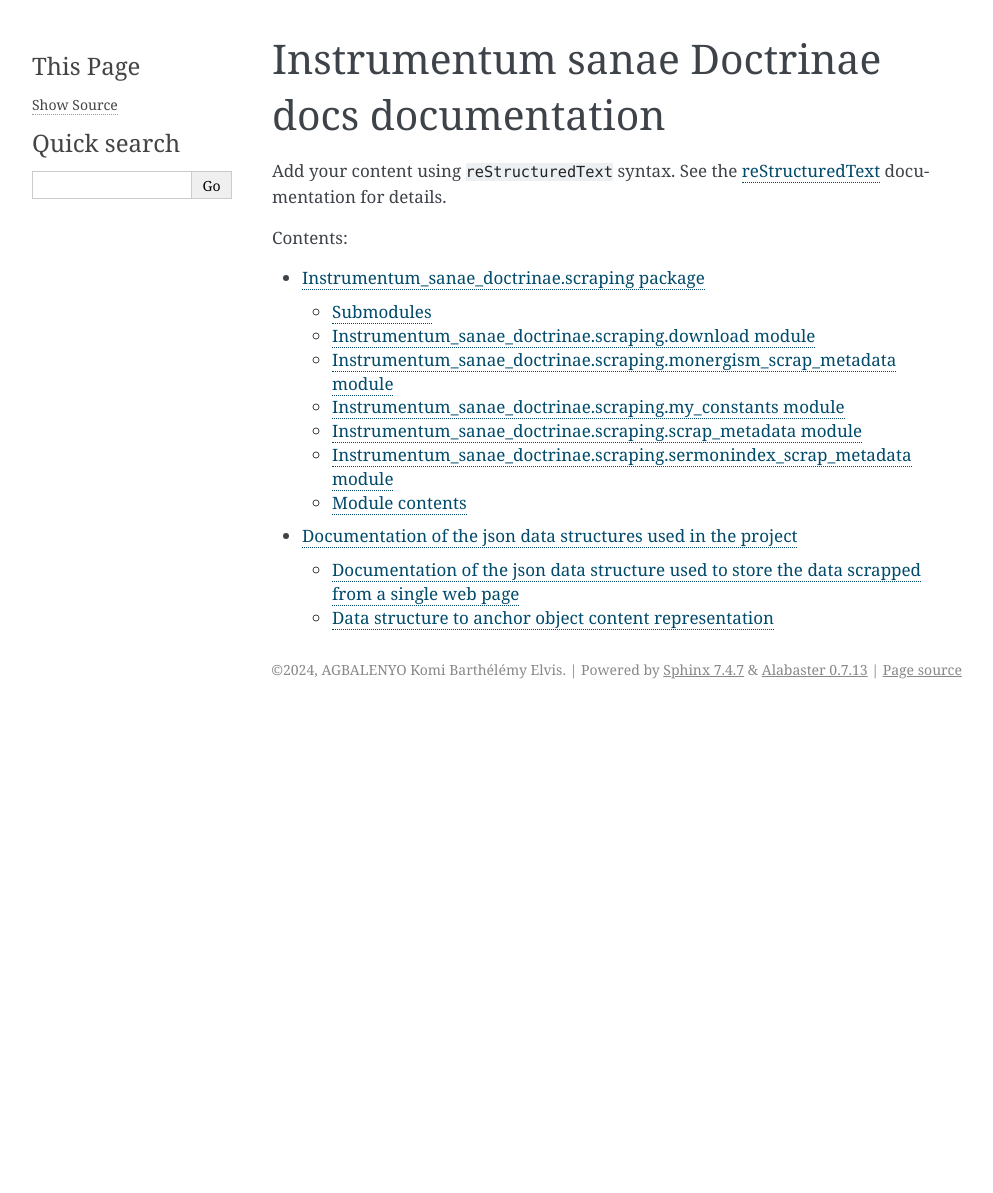
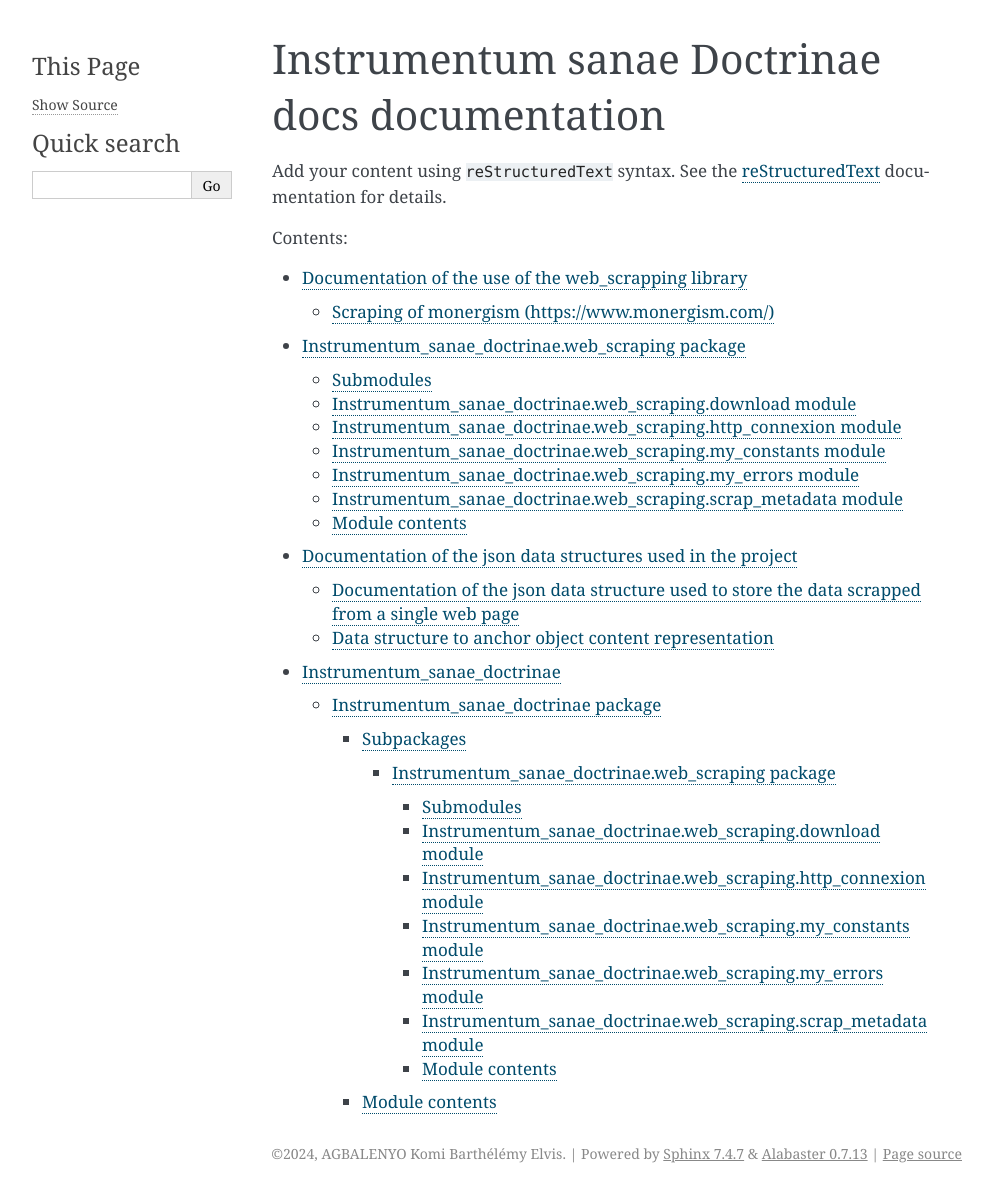
Before and after one commit to Elvis-codeur/Instrumentum_sanae_doctrinae_CLI, a Sphinx documentation site: the page built from docs/source/index.rst, in a window 1280 px wide. Shown: the whole page, without its empty margins (148-1141 px from the left). Built offline with Sphinx 7.4.7, drawn with Linux system fonts in a browser that asks for light colours; before the commit the page ends 900 px from its top, so only the background shows below that.

Commit message:
Commit 1 du 17-01-2025

```diff
--- a/docs/source/Instrumentum_sanae_doctrinae.rst
+++ b/docs/source/Instrumentum_sanae_doctrinae.rst
@@ -7,7 +7,7 @@ Subpackages
 .. toctree::
    :maxdepth: 4
 
-   Instrumentum_sanae_doctrinae.scraping
+   Instrumentum_sanae_doctrinae.web_scraping
 
 Module contents
 ---------------
--- a/docs/source/Instrumentum_sanae_doctrinae.scraping.rst
+++ /dev/null
@@ -1,53 +0,0 @@
-Instrumentum\_sanae\_doctrinae.scraping package
-===============================================
-
-Submodules
-----------
-
-Instrumentum\_sanae\_doctrinae.scraping.download module
--------------------------------------------------------
-
-.. automodule:: Instrumentum_sanae_doctrinae.scraping.download
-   :members:
-   :undoc-members:
-   :show-inheritance:
-
-Instrumentum\_sanae\_doctrinae.scraping.monergism\_scrap\_metadata module
--------------------------------------------------------------------------
-
-.. automodule:: Instrumentum_sanae_doctrinae.scraping.monergism_scrap_metadata
-   :members:
-   :undoc-members:
-   :show-inheritance:
-
-Instrumentum\_sanae\_doctrinae.scraping.my\_constants module
-------------------------------------------------------------
-
-.. automodule:: Instrumentum_sanae_doctrinae.scraping.my_constants
-   :members:
-   :undoc-members:
-   :show-inheritance:
-
-Instrumentum\_sanae\_doctrinae.scraping.scrap\_metadata module
---------------------------------------------------------------
-
-.. automodule:: Instrumentum_sanae_doctrinae.scraping.scrap_metadata
-   :members:
-   :undoc-members:
-   :show-inheritance:
-
-Instrumentum\_sanae\_doctrinae.scraping.sermonindex\_scrap\_metadata module
----------------------------------------------------------------------------
-
-.. automodule:: Instrumentum_sanae_doctrinae.scraping.sermonindex_scrap_metadata
-   :members:
-   :undoc-members:
-   :show-inheritance:
-
-Module contents
----------------
-
-.. automodule:: Instrumentum_sanae_doctrinae.scraping
-   :members:
-   :undoc-members:
-   :show-inheritance:
--- /dev/null
+++ b/docs/source/Instrumentum_sanae_doctrinae.web_scraping.rst
@@ -0,0 +1,53 @@
+Instrumentum\_sanae\_doctrinae.web\_scraping package
+====================================================
+
+Submodules
+----------
+
+Instrumentum\_sanae\_doctrinae.web\_scraping.download module
+------------------------------------------------------------
+
+.. automodule:: Instrumentum_sanae_doctrinae.web_scraping.download
+   :members:
+   :undoc-members:
+   :show-inheritance:
+
+Instrumentum\_sanae\_doctrinae.web\_scraping.http\_connexion module
+-------------------------------------------------------------------
+
+.. automodule:: Instrumentum_sanae_doctrinae.web_scraping.http_connexion
+   :members:
+   :undoc-members:
+   :show-inheritance:
+
+Instrumentum\_sanae\_doctrinae.web\_scraping.my\_constants module
+-----------------------------------------------------------------
+
+.. automodule:: Instrumentum_sanae_doctrinae.web_scraping.my_constants
+   :members:
+   :undoc-members:
+   :show-inheritance:
+
+Instrumentum\_sanae\_doctrinae.web\_scraping.my\_errors module
+--------------------------------------------------------------
+
+.. automodule:: Instrumentum_sanae_doctrinae.web_scraping.my_errors
+   :members:
+   :undoc-members:
+   :show-inheritance:
+
+Instrumentum\_sanae\_doctrinae.web\_scraping.scrap\_metadata module
+-------------------------------------------------------------------
+
+.. automodule:: Instrumentum_sanae_doctrinae.web_scraping.scrap_metadata
+   :members:
+   :undoc-members:
+   :show-inheritance:
+
+Module contents
+---------------
+
+.. automodule:: Instrumentum_sanae_doctrinae.web_scraping
+   :members:
+   :undoc-members:
+   :show-inheritance:
--- a/docs/source/index.rst
+++ b/docs/source/index.rst
@@ -14,5 +14,7 @@ documentation for details.
 .. toctree::
    :caption: Contents:
 
-   Instrumentum_sanae_doctrinae.scraping
+   web_scraping_documentation
+   Instrumentum_sanae_doctrinae.web_scraping
    json_data_structure_documentation
+   modules
--- /dev/null
+++ b/docs/source/web_scraping_documentation.rst
@@ -0,0 +1,10 @@
+
+Documentation of the use of the web_scrapping  library
+******************************************************
+
+
+
+Scraping of  monergism (https://www.monergism.com/)
+===================================================
+
+1. Run the method :py:mod:`Instrumentum_sanae_doctrinae.tests.monergism.test_monergism_scrap_list`
```
Also changed, not shown: 14 other files.
